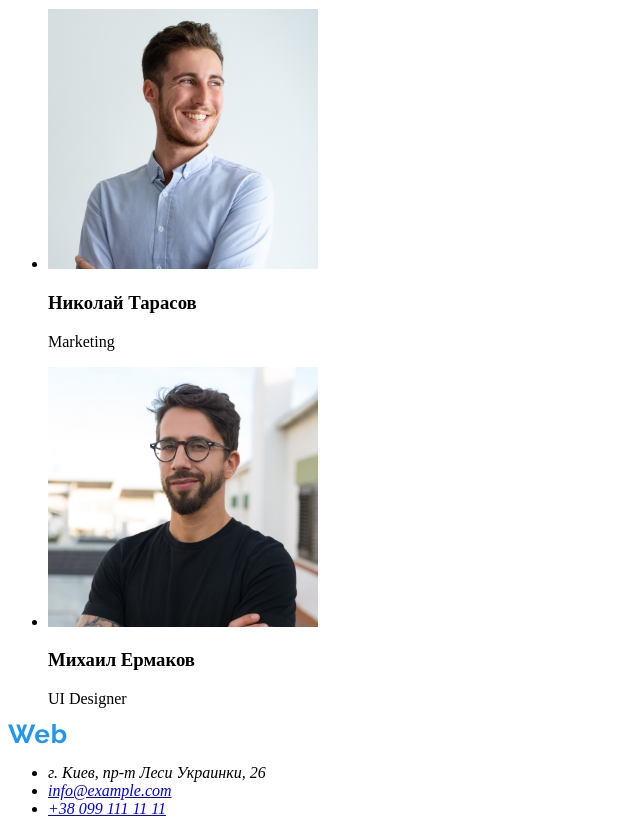
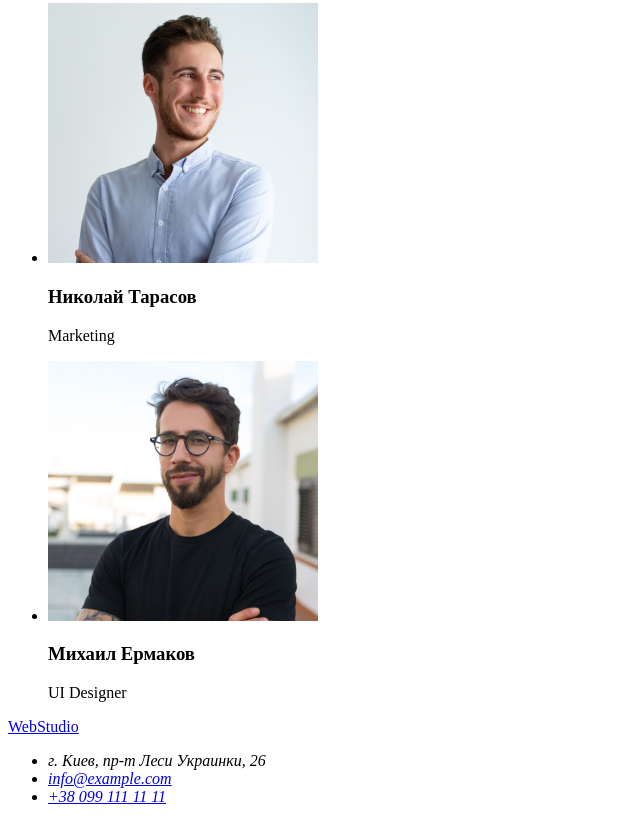
Before and after one commit to Larysa1387/goit-markup-hw-02, a plain HTML site: page index.html in a window 1280 px wide. Shown: the part 1648-2482 px from the top of the page, without its empty margins (0-640 px from the left). Drawn offline with Linux system fonts and the light colour scheme.

Commit message:
added folder from hw-01

```diff
--- a/index.html
+++ b/index.html
@@ -11,7 +11,7 @@
   <header>
     <nav>
       <a href="/">
-        <img src="images/Logo.svg" alt="Logo Web Studio">
+        <span>Web</span>Studio
       </a>
       <ul class="nav">
         <li><a href="" target="_blank">Студия</a></li>
@@ -98,7 +98,9 @@
     </section>
   </main>
   <footer>
-    <img src="./images/Logo-f.svg" alt="Логотип">
+    <a href="/">
+      <span>Web</span>Studio
+    </a>
     <address>
       <ul>
         <li>г. Киев, пр-т Леси Украинки, 26</li>
```
